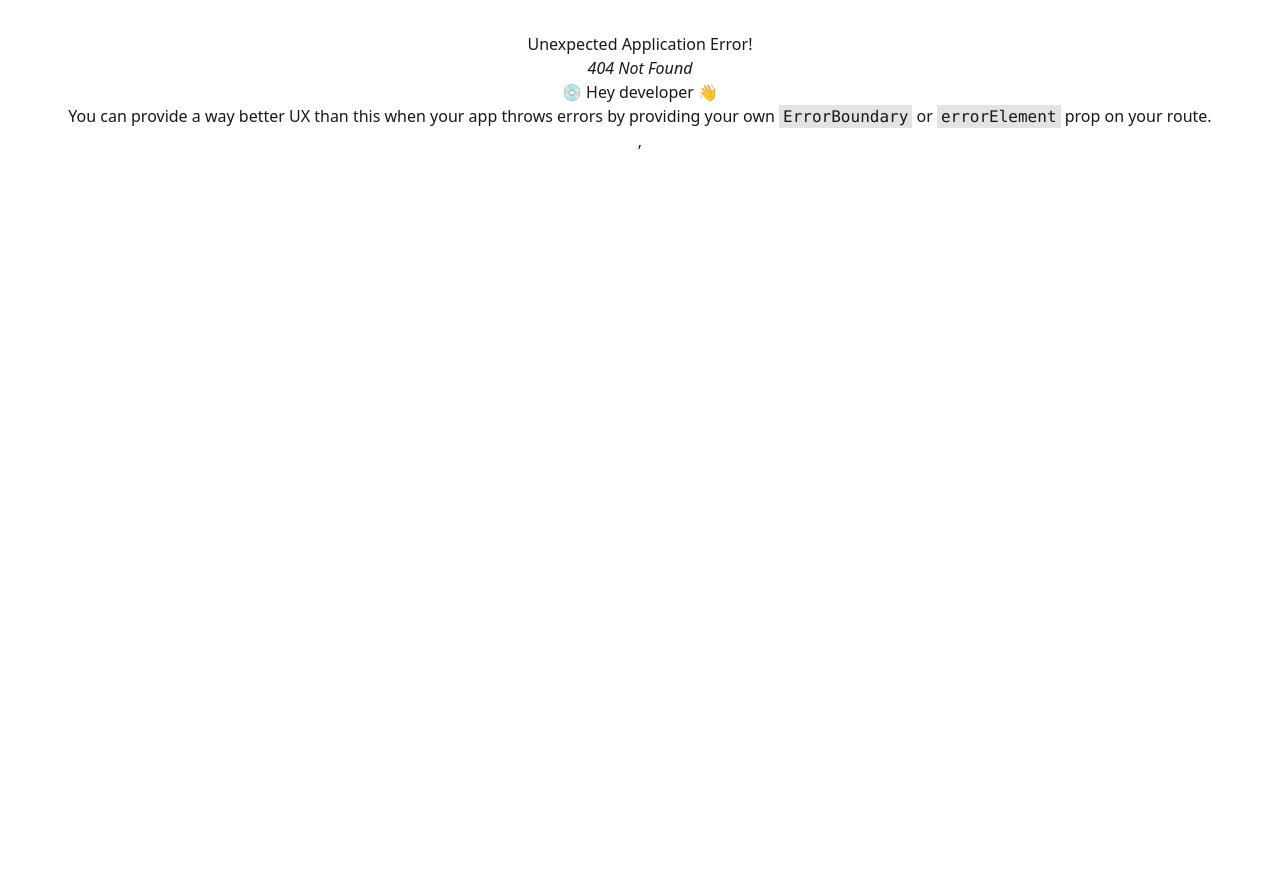
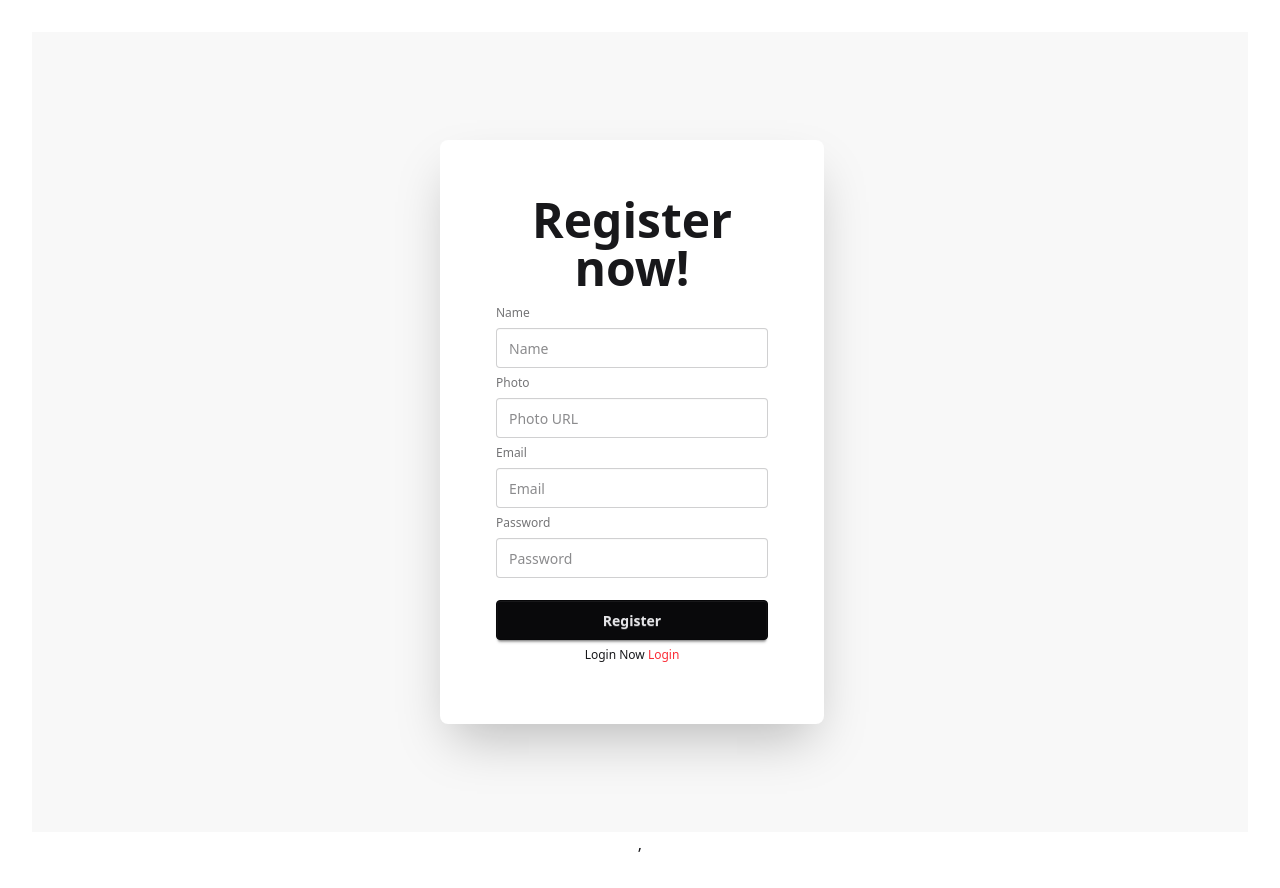
Before and after one commit to deluwarhoisn/My-Online-Learning-Platform, a React (Vite) app: page /register in a window 1280 px wide. Before the commit this address had no page. Before the commit the page ends 800 px from the top, so only its background shows below. Built offline with nearby package versions, Linux system fonts and the light colour scheme.

Commit message:
Add registration and error handling components; update routing

```diff
--- a/src/components/Auth/Login.jsx
+++ b/src/components/Auth/Login.jsx
@@ -1,5 +1,6 @@
 import React from 'react';
 import Navbar from '../Header/Navbar';
+import { Link } from 'react-router';
 
 const Login = () => {
     const submitForm = (e) =>{
@@ -29,7 +30,7 @@
                                 <input type="password" name="password" className="input" placeholder="Password" />
                                 <div><a className="">Forgot password?</a></div>
                                 <button className="btn btn-neutral mt-4">Login</button>
-
+                                <p>Register now!  <span className='text-red-500'><Link to="/register"> Register</Link> </span></p>
                             </form>
                         </div>
                     </div>
--- a/src/components/Auth/Register.jsx
+++ b/src/components/Auth/Register.jsx
@@ -1,9 +1,48 @@
 import React from 'react';
+import { Link } from 'react-router';
 
 const Register = () => {
+const RegisterSubmit = (e) => {
+   e.preventDefault()
+    const form = e.target;
+        const name = form.name.value;
+        const photo = form.photo.value;
+        const email = form.email.value;
+        const password = form. password.value;
+        console.log(name,photo,email,password);
+}
+
     return (
         <div>
+          <div className="hero bg-base-200 min-h-screen">
+  <div className="hero-content flex-col lg:flex-row-reverse">
+    <div className="text-center lg:text-left">
 
+
+    </div>
+    <div className="card bg-base-100 w-full max-w-sm shrink-0 shadow-2xl">
+      <div className="card-body">
+        <h1 className="text-5xl font-bold">Register now!</h1>
+        <form onSubmit={RegisterSubmit } className="fieldset">
+          <label className="label">Name</label>
+          <input type="text"name='name' className="input" placeholder="Name" />
+
+          <label className="label">Photo</label>
+          <input type="photo"name='photo' className="input" placeholder="Photo URL" />
+
+          <label className="label">Email</label>
+          <input type="email"name='email' className="input" placeholder="Email" />
+
+          <label className="label">Password</label>
+          <input type="password"name='password' className="input" placeholder="Password" />
+
+          <button className="btn btn-neutral mt-4">Register</button>
+          <p>Login Now <span className='text-red-500'> <Link to="/login">Login</Link></span></p>
+        </form>
+      </div>
+    </div>
+  </div>
+</div>
         </div>
     );
 };
--- a/src/components/Shared/ErrorPage.jsx
+++ b/src/components/Shared/ErrorPage.jsx
@@ -3,6 +3,7 @@
 const ErrorPage = () => {
     return (
         <div>
+            console.error;
 
         </div>
     );
```
Also changed, not shown: src/main.jsx (+12 -0 lines).
